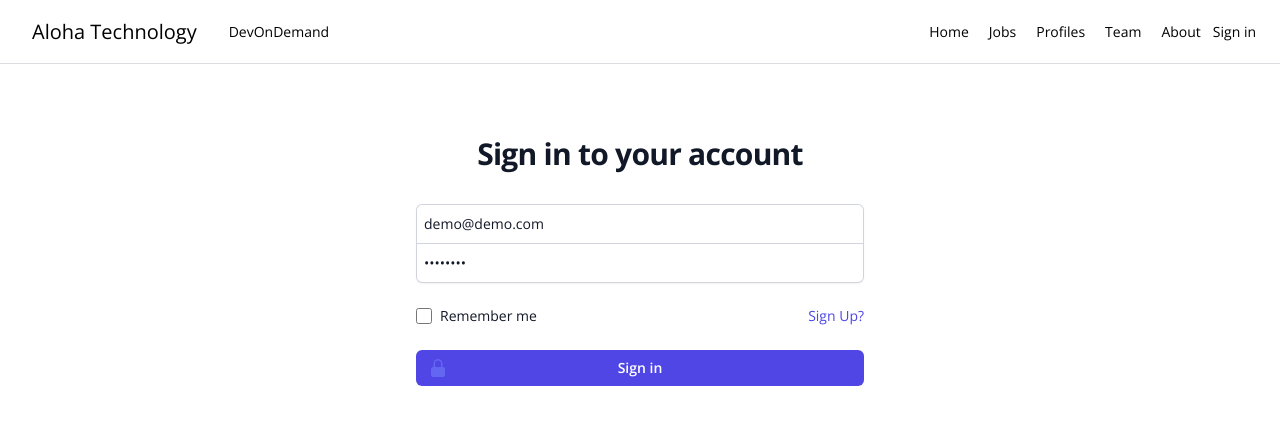
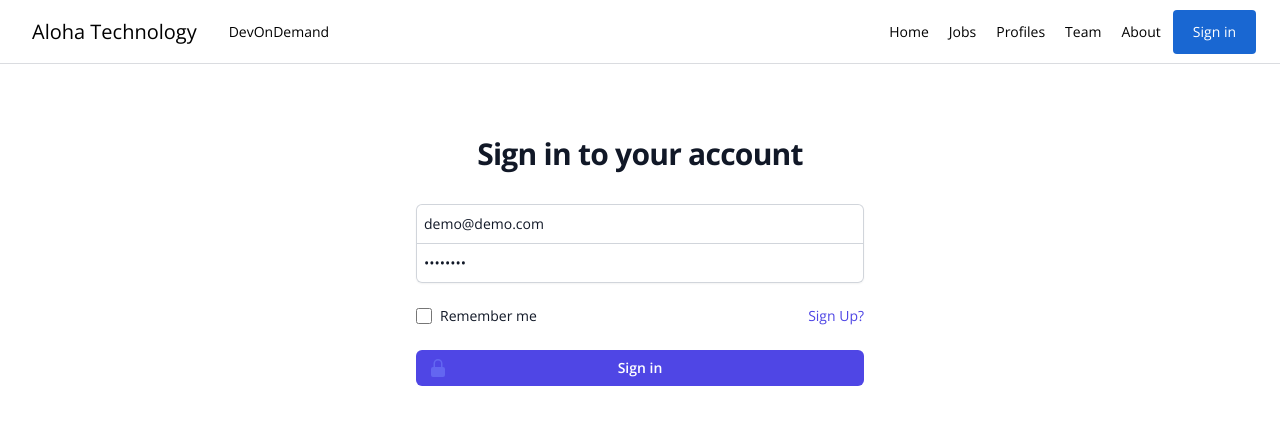
Before and after one commit to dhawlesudhir/job-search, a Vue app: page /#/login in a window 1280 px wide. Shown: the top 424 px of the page. Built offline with nearby package versions, Linux system fonts and the light colour scheme.

Commit message:
logout in store

```diff
--- a/src/components/Navigations/MainNav.vue
+++ b/src/components/Navigations/MainNav.vue
@@ -30,7 +30,7 @@
               <router-link
                 v-else-if="!isLoggedIn"
                 :to="{ name: 'LoginPage' }"
-                class="flex h-full items-center py-2.5"
+                class="primary"
                 >Sign in</router-link
               >
 
@@ -57,7 +57,7 @@ import { getAuth, onAuthStateChanged, signOut } from "firebase/auth";
 // import { mapState, mapActions } from "pinia";
 import { useUserStore } from "@/stores/user";
 import { ref, computed } from "vue";
-import { useRoute } from "vue-router";
+import { useRoute, useRouter } from "vue-router";
 const company = ref("Aloha Technology");
 const title = ref("DevOnDemand");
 const route = useRoute();
@@ -96,6 +96,13 @@ const auth = getAuth();
 function logout() {
   signOut(auth).then(() => {
     console.log("loggedOut");
+    userStore.userLogout();
   });
 }
 </script>
+
+<style scoped>
+.primary {
+  @apply rounded  bg-brand-blue-1 px-5 py-3 font-medium text-white hover:shadow-blue;
+}
+</style>
--- a/src/stores/user.ts
+++ b/src/stores/user.ts
@@ -25,6 +25,10 @@ export const useUserStore = defineStore("user", {
       this.loginId = await id;
       this.isLoggedIn = true;
     },
+    userLogout() {
+      this.isLoggedIn = false;
+      this.loginId = "";
+    },
     storeSelectedOrganizations(organizations: string[]) {
       this.selectedOrganizations = organizations;
     },
```
